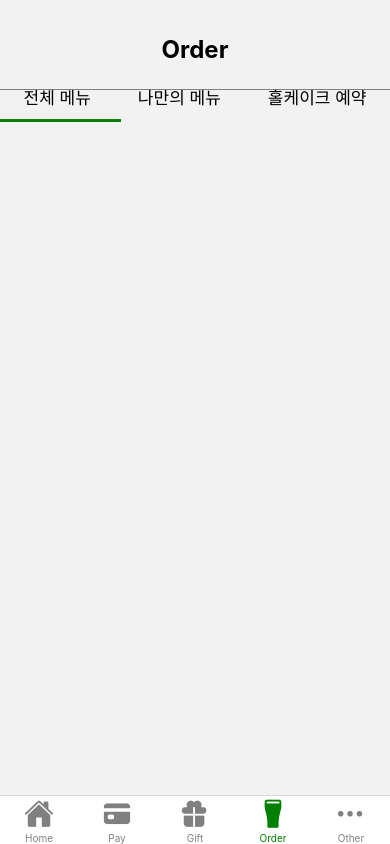
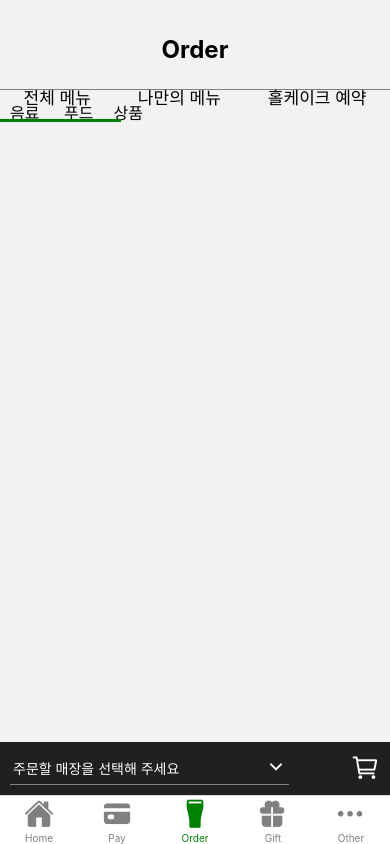
Before and after one commit to pachipico/Starbox, a React Native app: screen /Order in a window 390 px wide. Built offline with nearby package versions, Linux system fonts and the light colour scheme.

Commit message:
cant solve nth-child using styled-components

```diff
--- a/Navigators/AppNavigator.tsx
+++ b/Navigators/AppNavigator.tsx
@@ -64,13 +64,13 @@ const AppNavigator = () => {
           options={{headerShown: false}}
         />
         <Tab.Screen
-          name="Gift"
-          component={GiftScreen}
+          name="Order"
+          component={OrderScreen}
           options={{headerShown: false}}
         />
         <Tab.Screen
-          name="Order"
-          component={OrderScreen}
+          name="Gift"
+          component={GiftScreen}
           options={{headerShown: false}}
         />
         <Tab.Screen
--- a/Views/Components/HorizontalDrinkContainer.tsx
+++ b/Views/Components/HomeScreen/HorizontalDrinkContainer.tsx
@@ -1,6 +1,6 @@
 import React from 'react';
 import styled from 'styled-components/native';
-import {DrinkInfo} from '../../types';
+import {DrinkInfo} from '../../../types';
 import DrinkView from './DrinkView';
 const Container = styled.View``;
 
--- /dev/null
+++ b/Views/Components/OrderScreen/TabNav.tsx
@@ -0,0 +1,34 @@
+import React from 'react';
+import styled from 'styled-components/native';
+
+const Container = styled.View`
+  flex-direction: row;
+`;
+
+const TabText = styled.Text`
+  font-size: 16px;
+`;
+
+const TabMenu = styled.TouchableOpacity`
+  padding: 10px;
+  > ${TabText} {
+    color: red;
+  }
+`;
+const Tab = () => {
+  return (
+    <Container>
+      <TabMenu>
+        <TabText>음료 </TabText>
+      </TabMenu>
+      <TabMenu>
+        <TabText>푸드</TabText>
+      </TabMenu>
+      <TabMenu>
+        <TabText>상품</TabText>
+      </TabMenu>
+    </Container>
+  );
+};
+
+export default Tab;
--- a/Views/Components/CardView.tsx
+++ b/Views/Components/PayScreen/CardView.tsx
@@ -1,7 +1,7 @@
 import React from 'react';
 import styled from 'styled-components/native';
 import Icon from 'react-native-vector-icons/MaterialCommunityIcons';
-import {CardData} from '../../types';
+import {CardData} from '../../../types';
 
 const CardContainer = styled.View`
   width: 90%;
@@ -65,7 +65,7 @@ interface CardProps {
 const CardView: React.FC<CardProps> = ({cardData}) => {
   return (
     <CardContainer>
-      <Card source={require('../../Resources/starbucks_card.jpeg')} />
+      <Card source={require('../../../Resources/starbucks_card.jpeg')} />
       <CardName>
         {cardData.name}
         <Icon
--- a/Views/HomeScreen/HomeScreen.tsx
+++ b/Views/HomeScreen/HomeScreen.tsx
@@ -3,8 +3,8 @@ import React, {useState} from 'react';
 
 import Icon from 'react-native-vector-icons/FontAwesome';
 import {DrinkInfo, HomeScreenNavigatorParamList} from '../../types';
-import CardButton from '../Components/CardButton';
-import HorizontalDrinkContainer from '../Components/HorizontalDrinkContainer';
+import CardButton from '../Components/HomeScreen/CardButton';
+import HorizontalDrinkContainer from '../Components/HomeScreen/HorizontalDrinkContainer';
 
 import {
   Container,
--- a/Views/OrderScreen/OrderScreen.tsx
+++ b/Views/OrderScreen/OrderScreen.tsx
@@ -1,13 +1,19 @@
 import React, {useState} from 'react';
+import {Text} from 'react-native';
 
 import Icon from 'react-native-vector-icons/Ionicons';
 import {HeaderText} from '../Components/Header';
+import TabNav from '../Components/OrderScreen/TabNav';
 import {Container} from '../GiftScreen/Styles';
 import {HeaderButtonView} from '../HomeScreen/styles';
 import {
   Body,
   HeaderBox,
   Highliter,
+  IconWrapper,
+  Picker,
+  PickerText,
+  SearchBar,
   Tab,
   TabContainer,
   TabItem,
@@ -19,6 +25,7 @@ const OrderScreen = () => {
   const [isTop, setIsTop] = useState(true);
   const [currTab, setCurrTab] = useState('flex-start');
   return (
+    <>
       <Container
         showsVerticalScrollIndicator={false}
         onScroll={curr => {
@@ -59,8 +66,23 @@ const OrderScreen = () => {
             </Wrapper>
           </TabContainer>
         </HeaderBox>
-      <Body></Body>
+        <Body>
+          <TabNav />
+        </Body>
       </Container>
+      <SearchBar>
+        <Picker>
+          <PickerText>
+            주문할 매장을 선택해 주세요
+            &nbsp;&nbsp;&nbsp;&nbsp;&nbsp;&nbsp;&nbsp;&nbsp;&nbsp;&nbsp;&nbsp;&nbsp;&nbsp;&nbsp;&nbsp;&nbsp;&nbsp;&nbsp;&nbsp;&nbsp;&nbsp;
+            <Icon name="md-chevron-down-outline" size={20} color="white" />
+          </PickerText>
+        </Picker>
+        <IconWrapper>
+          <Icon name="md-cart-outline" size={30} color="white" />
+        </IconWrapper>
+      </SearchBar>
+    </>
   );
 };
 
--- a/Views/OrderScreen/styles.tsx
+++ b/Views/OrderScreen/styles.tsx
@@ -40,3 +40,24 @@ export const Tab = styled.Text`
 export const Body = styled.View`
   flex: 1;
 `;
+
+export const SearchBar = styled.View`
+  background-color: #21201f;
+  flex-direction: row;
+  padding: 10px;
+  justify-content: space-between;
+`;
+
+export const Picker = styled.View`
+  border-bottom-width: 1px;
+  border-bottom-color: gray;
+`;
+
+export const PickerText = styled.Text`
+  color: white;
+  padding: 3px;
+`;
+
+export const IconWrapper = styled.Text`
+  color: white;
+`;
--- a/Views/PayScreen/PayScreen.tsx
+++ b/Views/PayScreen/PayScreen.tsx
@@ -15,7 +15,7 @@ import {
   MiniBar,
   OptionButton,
 } from './Styles';
-import CardView from '../Components/CardView';
+import CardView from '../Components/PayScreen/CardView';
 
 type PayScreenProps = {
   navigation: NavigatorProp;
```
Also changed, not shown: Views/Components/HomeScreen/CardButton.tsx (renamed from Views/Components/CardButton.tsx), Views/Components/HomeScreen/DrinkView.tsx (renamed from Views/Components/DrinkView.tsx). Lines whose indentation alone changed are shown as unchanged.
